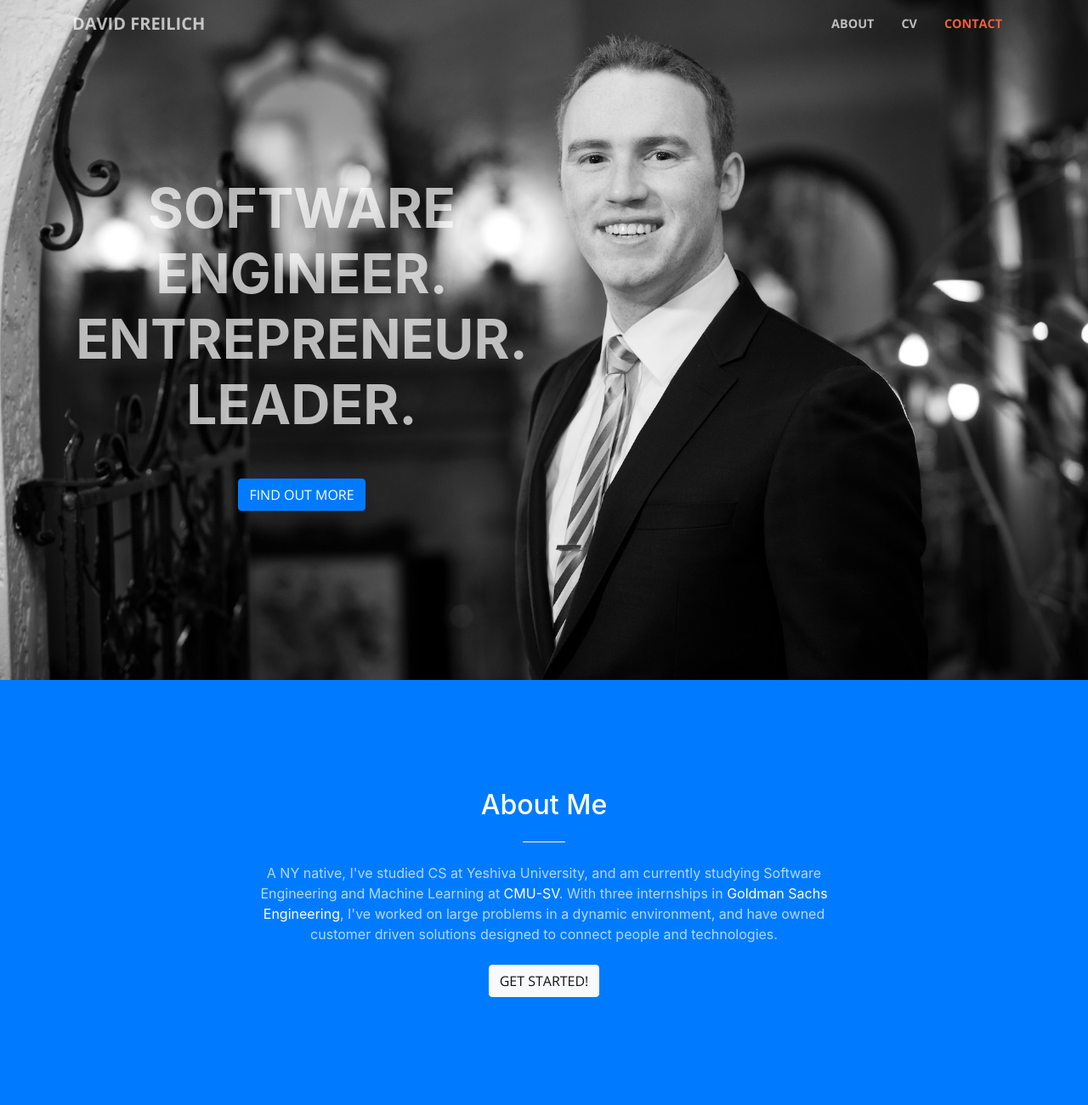
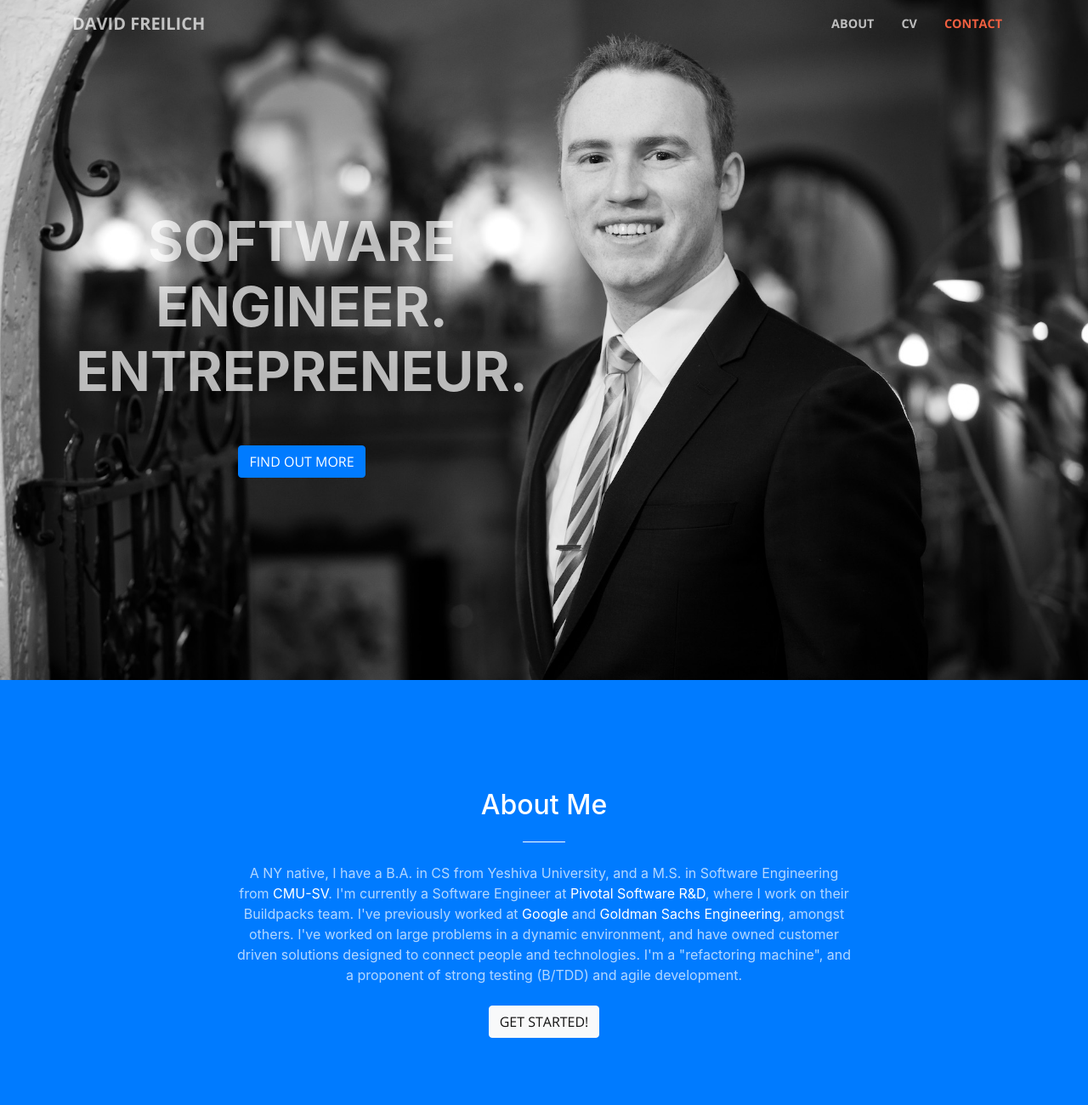
Before and after one commit to dfreilich/dfreilich.github.io, a website with bundled scripts: page index.html in a window 1280 px wide. Shown: the top 1300 px of the page at 85% size. Built offline with nearby package versions, Linux system fonts and the light colour scheme.

Commit message:
Upgrading npm modules, wording
Co-authored-by: Chhavi Kankaria <ckankaria@pivotal.io>

```diff
--- a/index.html
+++ b/index.html
@@ -8,7 +8,7 @@
     <meta name="author" content="">
 
     <link rel="icon" href="img/d-curly-favicon.png">
-    <title>David Freilich, Coder Extraordinare</title>
+    <title>David Freilich</title>
 
     <!-- Bootstrap core CSS -->
     <link href="vendor/bootstrap/css/bootstrap.min.css" rel="stylesheet">
@@ -65,7 +65,7 @@
         <div class="row">
           <div class="col-lg-6 mx-auto">
             <h1 class="text-uppercase text-faded mb-5">
-              <strong>Software Engineer. Entrepreneur. Leader.</strong>
+              <strong>Software Engineer. Entrepreneur.</strong>
             </h1>
           <a class="btn btn-primary btn-xl js-scroll-trigger" href="#about">Find Out More</a>
           </div>
@@ -81,9 +81,11 @@
           <div class="col-lg-8 mx-auto text-center">
             <h2 class="section-heading text-white">About Me</h2>
             <hr class="light my-4">
-              <p class="text-faded mb-4">A NY native, I've studied CS at Yeshiva University, and am currently studying Software Engineering and Machine Learning at <a href="https://www.cmu.edu/silicon-valley/" class="bg-inverse text-white">CMU-SV</a>.
-                  With three internships in <a href="http://www.goldmansachs.com/careers/divisions/engineering/" class="bg-inverse text-white">Goldman Sachs Engineering</a>,
-                  I've worked on large problems in a dynamic environment, and have owned customer driven solutions designed to connect people and technologies.</p>
+              <p class="text-faded mb-4">A NY native, I have a B.A. in CS from Yeshiva University, and a M.S. in Software Engineering from <a href="https://www.cmu.edu/silicon-valley/" class="bg-inverse text-white">CMU-SV</a>.
+                I'm currently a Software Engineer at <a href="https://pivotal.io" class="bg-inverse text-white">Pivotal Software R&D</a>, where I work on their Buildpacks team.
+                I've previously worked at <a href="https://careers.google.com/teams/engineering-technology/" class="bg-inverse text-white">Google</a> and <a href="http://www.goldmansachs.com/careers/divisions/engineering/" class="bg-inverse text-white">Goldman Sachs Engineering</a>, amongst others.
+                I've worked on large problems in a dynamic environment, and have owned customer driven solutions designed to connect people and technologies.
+              I'm a "refactoring machine", and a proponent of strong testing (B/TDD) and agile development.</p>
               <a class="btn btn-light btn-xl js-scroll-trigger" href="#cv">Get Started!</a>
           </div>
         </div>
--- a/sitemap.xml
+++ b/sitemap.xml
@@ -1,5 +1,6 @@
 <?xml version="1.0" encoding="UTF-8"?>
-<urlset xmlns="http://www.sitemaps.org/schemas/sitemap/0.9">
+<urlset xmlns="http://www.sitemaps.org/schemas/sitemap/0.9" xmlns:xsi="http://www.w3.org/2001/XMLSchema-instance"
+        xsi:schemaLocation="http://www.sitemaps.org/schemas/sitemap/0.9 ">
     <url>
         <loc>http://www.dfreilich.com/index.html</loc>
     </url>
```
Also changed, not shown: package.json (+10 -7 lines), 2 other files.
